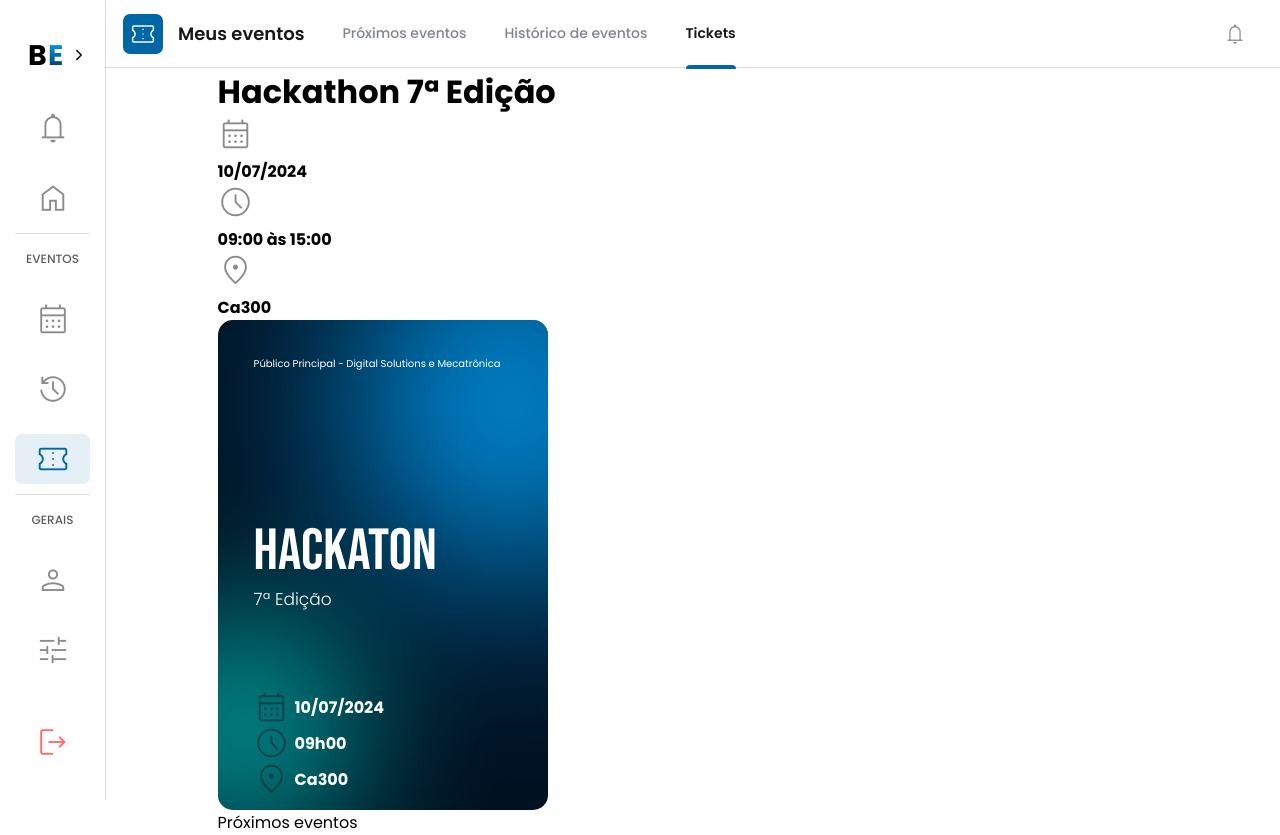
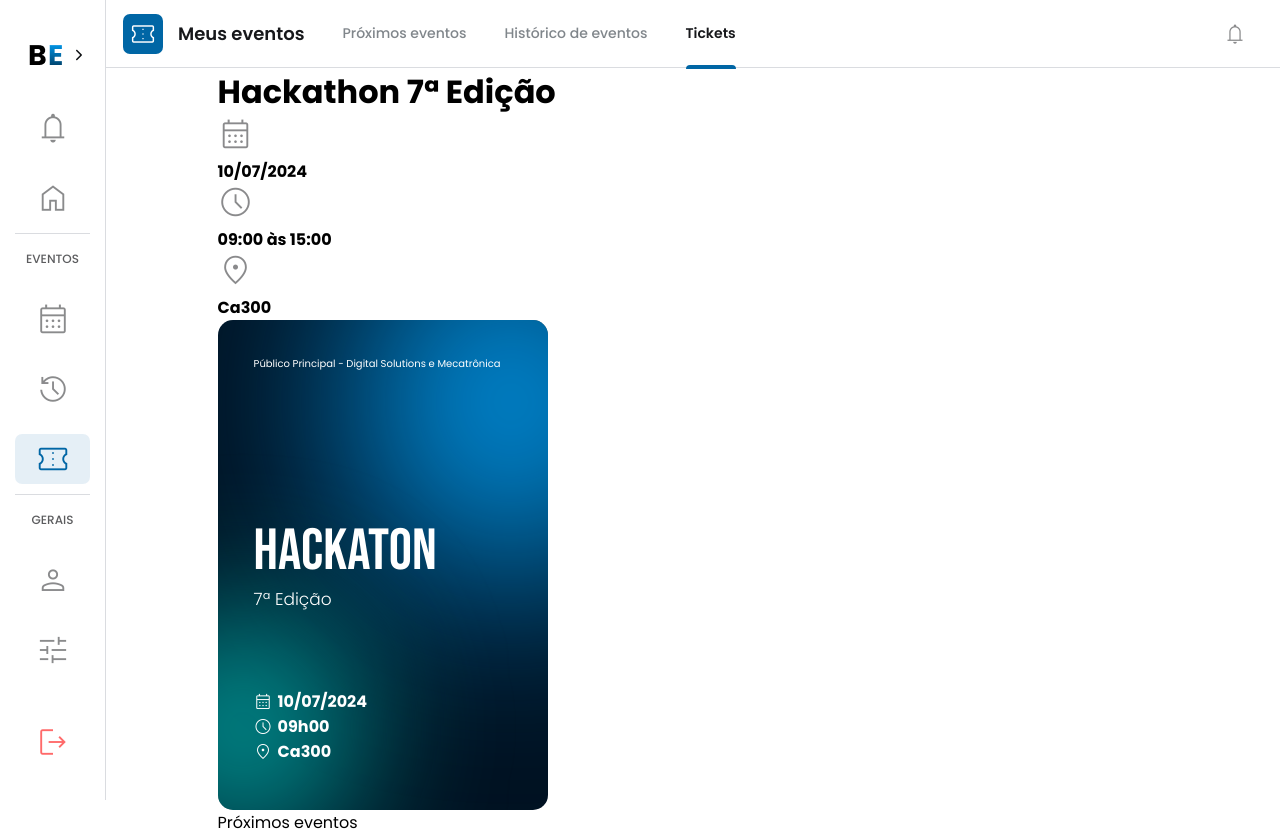
Before and after one commit to EsyProject/EsyFrontend, a React (Vite) app: page /tickets in a window 1280 px wide. Built offline with nearby package versions, Linux system fonts and the light colour scheme.

Commit message:
style: index style update

```diff
--- a/src/index.css
+++ b/src/index.css
@@ -61,7 +61,14 @@ body {
 
 .pagination .material-symbols-outlined {
   font-variation-settings: "FILL" 0, "wght" 300, "GRAD" 0, "opsz" 40;
-  color: #80868B;
+  color: #80868b;
   opacity: 100%;
   font-size: 24px;
 }
+
+.card-footer .material-symbols-outlined {
+  font-variation-settings: "FILL" 0, "wght" 300, "GRAD" 0, "opsz" 40;
+  color: #ffffff;
+  opacity: 100%;
+  font-size: 19px;
+}
```
